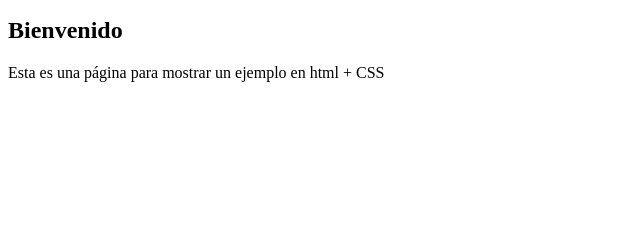
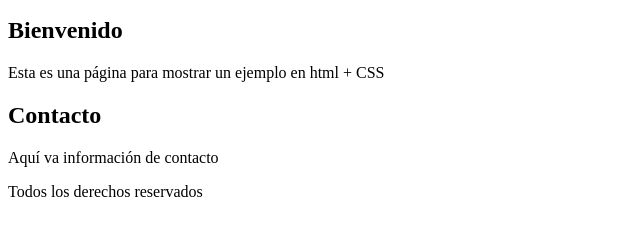
Before and after one commit to JoseMaster2008/html_JosAc, a plain HTML site: page index.html in a window 1280 px wide. Shown: the part 101-336 px from the top of the page, without its empty margins (0-640 px from the left). Drawn offline with Linux system fonts and the light colour scheme.

Commit message:
Avances en el index del programa

```diff
--- a/index.html
+++ b/index.html
@@ -15,7 +15,15 @@
             <section class="card">
                 <h2>Bienvenido</h2>
                 <p>Esta es una página para mostrar un ejemplo en html + CSS</p>
+                <a class="btm" href="#"></a>
+            </section>
+            <section>
+                <h2>Contacto</h2>
+                <p>Aquí va información de contacto</p>
             </section>
         </main>
+        <footer class="site-footer">
+            <p>Todos los derechos reservados</p>
+        </footer>
     </body>
 </html>
```
